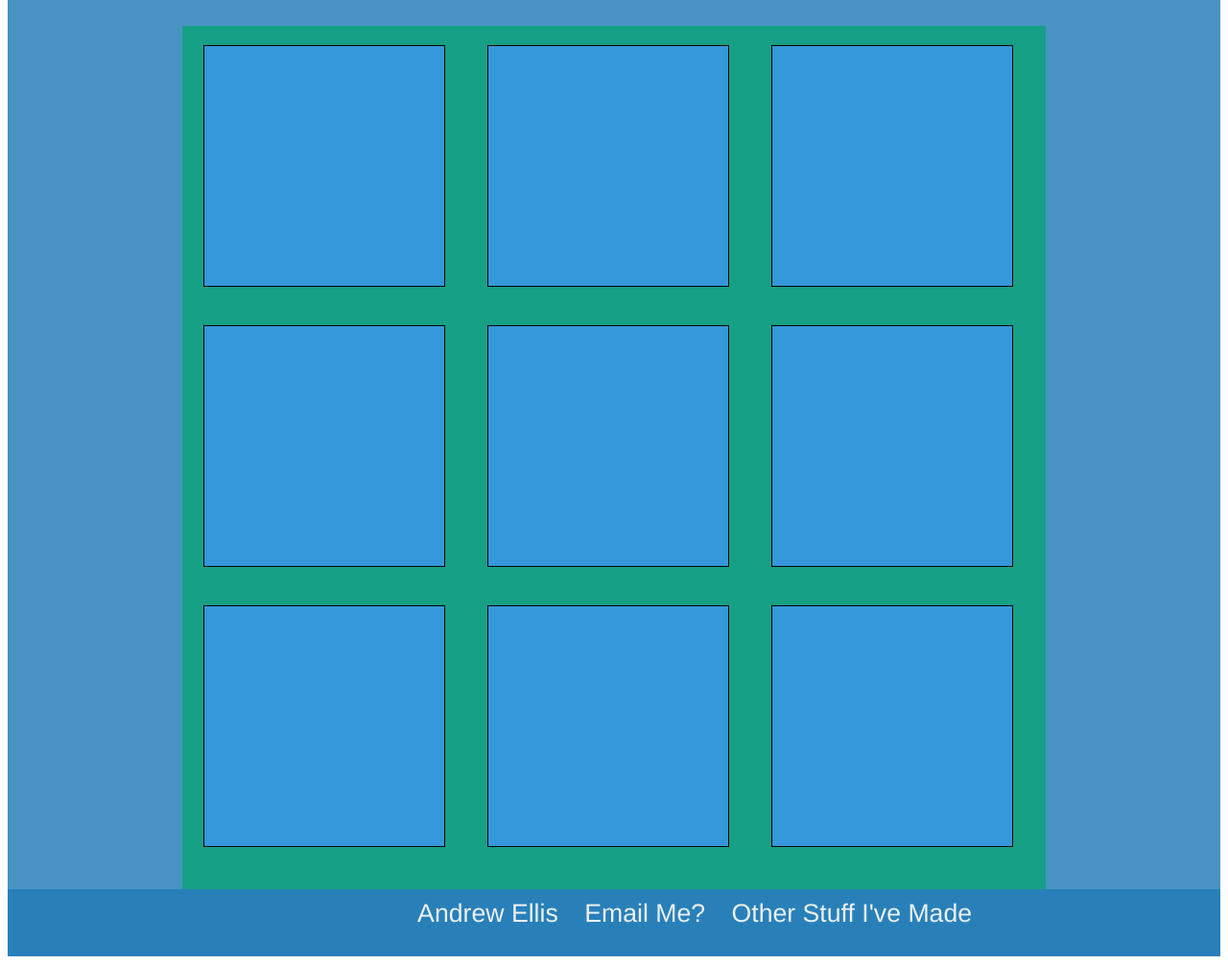
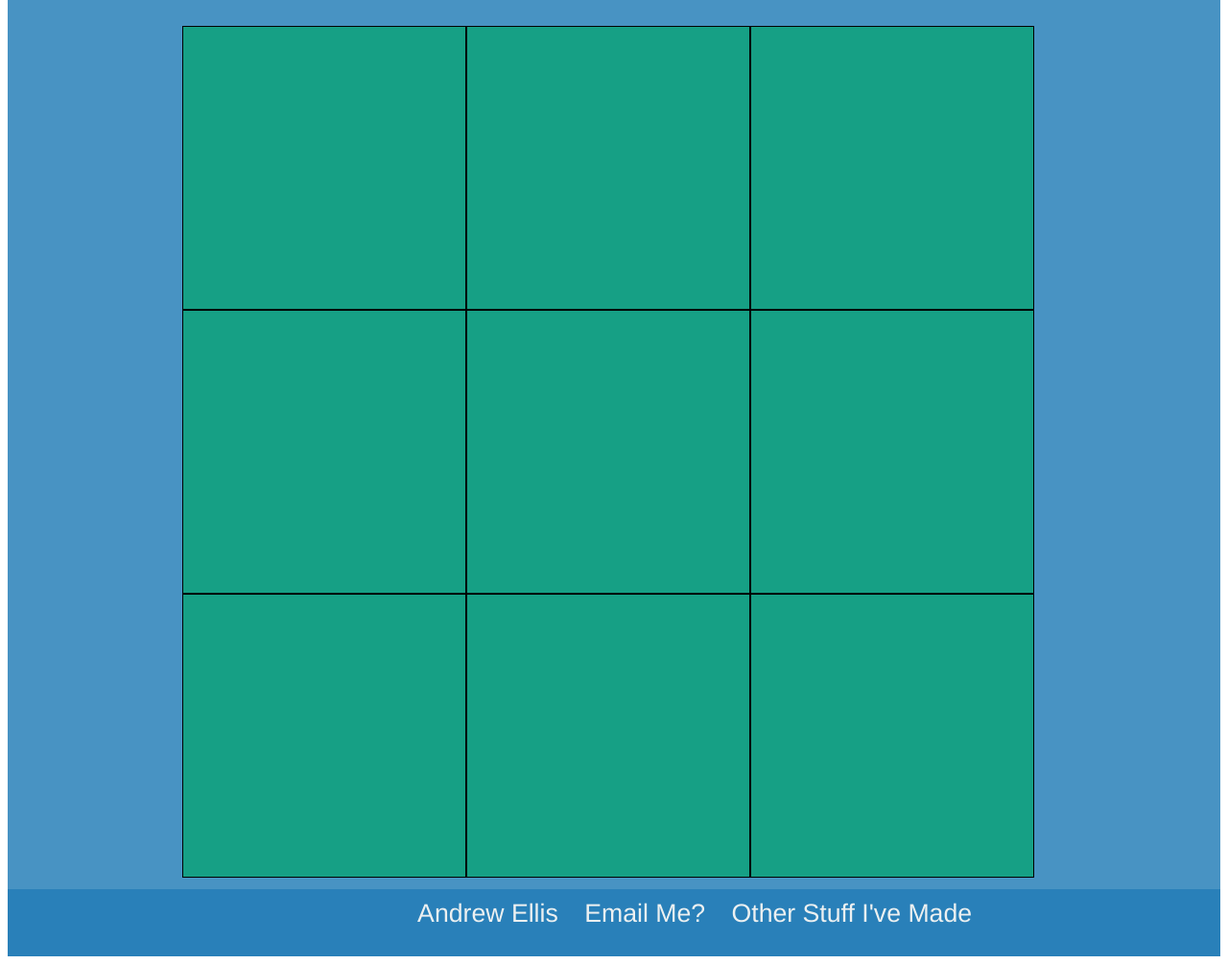
Before and after one commit to andrewwylde/Tic-Tac-Hue, a plain HTML site: page index.html in a window 1280 px wide. Shown: the part 270-1275 px from the top of the page at 96% size. Drawn offline with nearby package versions, Linux system fonts and the light colour scheme.

```diff
--- a/index.html
+++ b/index.html
@@ -15,18 +15,18 @@
     <h2>Welcome to Tic Tac Joe</h2>
   </div>
   <div id="header"></div>
-  <div id="gameboard">
-  <div id="square-container">
-  <div class="square"></div>
-  <div class="square"></div>
-  <div class="square"></div>
-  <div class="square"></div>
-  <div class="square"></div>
-  <div class="square"></div>
-  <div class="square"></div>
-  <div class="square"></div>
-  <div class="square"></div>
-  </div>
+  <div id="gameboard"><!--
+  <div id="square-container"> -->
+  <div class="square" id="top-left"></div>
+  <div class="square" id="top-middle"></div>
+  <div class="square" id="top-right"></div>
+  <div class="square" id="center-left"></div>
+  <div class="square" id="center"></div>
+  <div class="square" id="center-right"></div>
+  <div class="square" id="bottom-left"></div>
+  <div class="square" id="bottom-middle"></div>
+  <div class="square" id="bottom-right"></div>
+  <!-- </div> -->
   </div>
 
   </div>
--- a/resources/css/style.css
+++ b/resources/css/style.css
@@ -38,22 +38,20 @@
 #gameboard {
   width:900px;
   height:900px;
-  background-color: rgba(22, 160, 133,1.0);
   margin: 0px auto;
 }
-
+/*
 #square-container {
   width: 100%;
   height: 100%;
   margin: 0px auto;
-}
+}*/
 .square {
-  width:250px;
-  height: 250px;
+  width:294px;
+  height: 294px;
   border: 1px solid black;
   float: left;
-  margin: 20px 22px;
-  background-color: rgba(52, 152, 219,1.0);
+  background-color: rgba(22, 160, 133,1.0);
 }
 
 footer {
```
Also changed, not shown: resources/js/tictactoe.js (+28 -2 lines).
